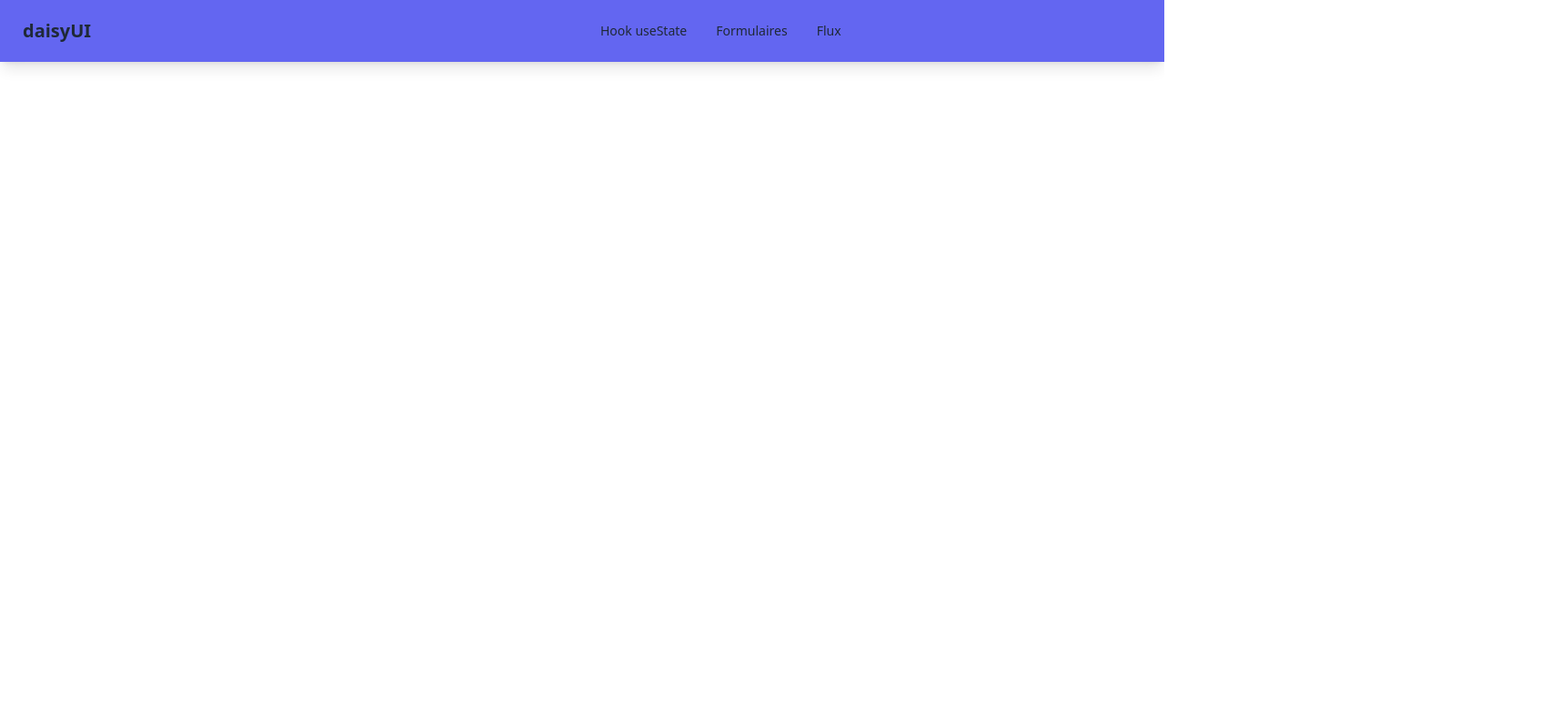
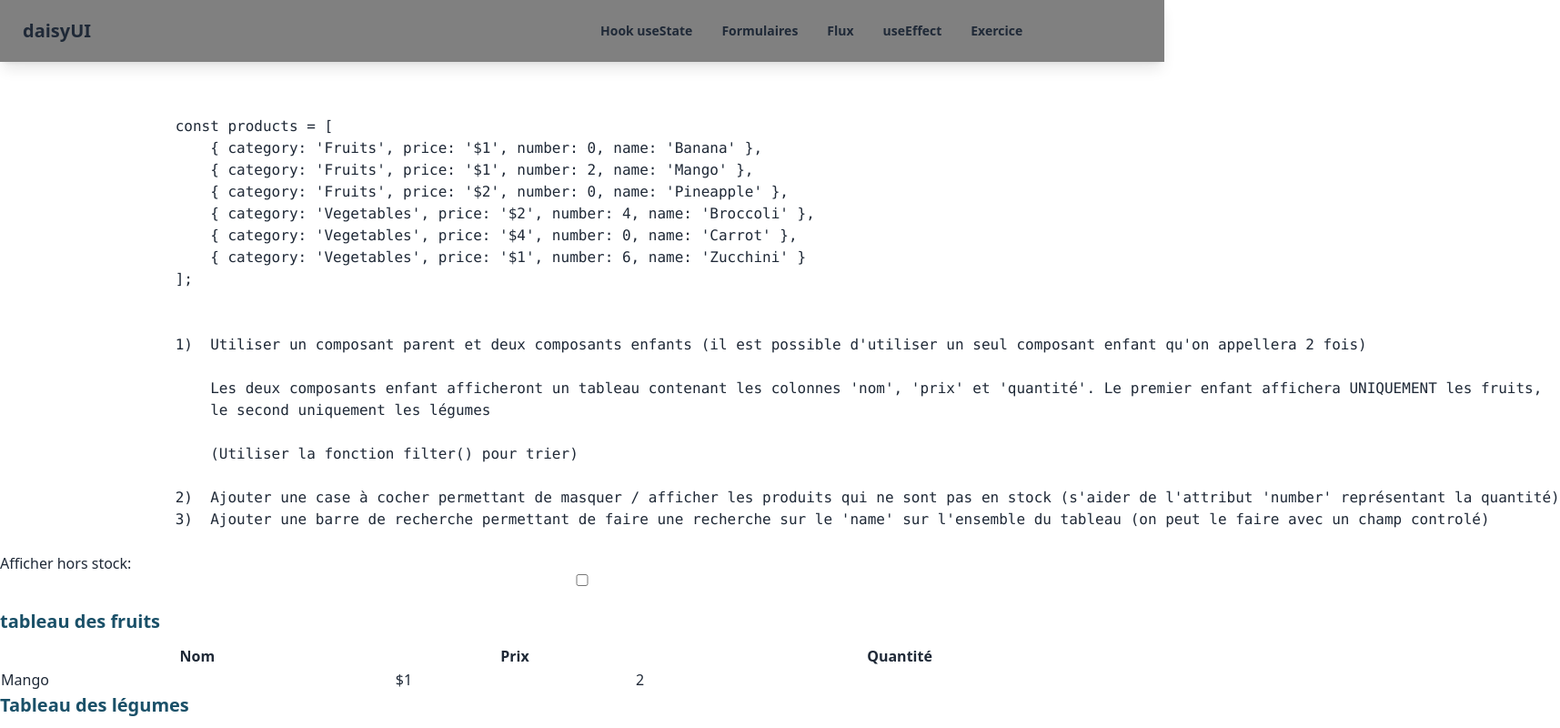
Before and after one commit to Kevin97231/20240903_ReactJs, a React (Vite) app: page /exercice in a window 1280 px wide. Shown: the top 800 px of the page at 91% size, 1715 px wide, since content can reach past the window. Built offline with nearby package versions, Linux system fonts and the light colour scheme.

Commit message:
push fin de journée 03/09/2024

```diff
--- a/src/App.css
+++ b/src/App.css
@@ -0,0 +1,76 @@
+html,
+body {
+  width: 100%;
+  display: flex;
+  flex-direction: column;
+  min-height: 100vh;
+  margin: 0;
+  padding: 0;
+}
+
+#root {
+  flex: 1;
+  display: flex;
+  flex-direction: column;
+}
+
+.app {
+  width: 100%;
+  flex: 1;
+  padding-left: 20px;
+  padding-right: 20px;
+}
+
+.navbar {
+  background-color: grey;
+  position: fixed;
+  top: 0;
+  width: 100%;
+  z-index: 100;
+}
+
+.app-container {
+  width: 100%;
+  display: flex;
+  flex-direction: column;
+  padding-top: 100px;
+  flex: 1;
+  margin: 100px 0 0;
+  align-items: flex-start;
+}
+
+h1 {
+  font-size: 35px;
+  font-weight: bold;
+  color: #1a5068;
+  margin-bottom: 50px;
+}
+
+h2 {
+  font-size: 20px;
+  font-weight: bold;
+  color: #1a5068;
+  margin-bottom: 10px;
+}
+
+button,
+input[type="button"],
+input[type="submit"] {
+  background-color: #007bff;
+  color: white;
+  border: none;
+  padding: 10px 20px;
+  text-align: center;
+  font-size: 16px;
+  border-radius: 5px;
+  cursor: pointer;
+  transition: background-color 0.3s ease;
+  width: fit-content;
+}
+
+/* Changement de couleur au survol */
+button:hover,
+input[type="button"]:hover,
+input[type="submit"]:hover {
+  background-color: #0056b3;
+}
--- a/src/App.jsx
+++ b/src/App.jsx
@@ -1,4 +1,3 @@
-/* eslint-disable react/no-unescaped-entities */
 import { BrowserRouter, Route, Routes } from "react-router-dom";
 import "./App.css";
 import JsxTheorie from "./view/JsxTheorie";
@@ -6,6 +5,8 @@ import HookUseState from "./view/HookUseState";
 import { Navbar } from "./components/Navbar";
 import { Formulaire } from "./view/Formulaire";
 import { Flux } from "./view/Flux";
+import { Exercice } from "./view/Exercice";
+import { HookUseEffect } from "./view/HookUseEffect";
 
 function App() {
   return (
@@ -17,6 +18,8 @@ function App() {
           <Route path="/hook-use-state" element={<HookUseState />} />
           <Route path="formulaire" element={<Formulaire />} />
           <Route path="flux" element={<Flux />} />
+          <Route path="exercice" element={<Exercice />} />
+          <Route path="use-effect" element={<HookUseEffect />} />
         </Routes>
       </BrowserRouter>
     </>
--- a/src/components/Navbar.jsx
+++ b/src/components/Navbar.jsx
@@ -34,6 +34,12 @@ export const Navbar = () => {
             <li>
               <Link to={"/flux"}>Flux</Link>
             </li>
+            <li>
+              <Link to={"/use-effect"}>useEffect</Link>
+            </li>
+            <li>
+              <Link to={"/exercice"}>Exercice</Link>
+            </li>
           </ul>
         </div>
         <Link className="btn btn-ghost text-xl" to={"/"}>
@@ -41,7 +47,7 @@ export const Navbar = () => {
         </Link>
       </div>
       <div className="navbar-center hidden lg:flex">
-        <ul className="menu menu-horizontal px-1">
+        <ul className="menu menu-horizontal px-1 font-bold">
           <li>
             <Link to={"/hook-use-state"}>Hook useState</Link>
           </li>
@@ -51,6 +57,12 @@ export const Navbar = () => {
           <li>
             <Link to={"/flux"}>Flux</Link>
           </li>
+          <li>
+            <Link to={"/use-effect"}>useEffect</Link>
+          </li>
+          <li>
+            <Link to={"/exercice"}>Exercice</Link>
+          </li>
         </ul>
       </div>
       {/* <div className="navbar-end">
--- /dev/null
+++ b/src/components/exercice_fruits/Consigne.jsx
@@ -0,0 +1,35 @@
+// To do : Créer la route + le bouton dans la navBar
+
+export const Consigne = () => {
+  return (
+    <>
+      <h1>Exercice</h1>
+      <pre>
+        {/* number correspond à la quantité */}
+        {`
+                    const products = [
+                        { category: 'Fruits', price: '$1', number: 0, name: 'Banana' },
+                        { category: 'Fruits', price: '$1', number: 2, name: 'Mango' },
+                        { category: 'Fruits', price: '$2', number: 0, name: 'Pineapple' },
+                        { category: 'Vegetables', price: '$2', number: 4, name: 'Broccoli' },
+                        { category: 'Vegetables', price: '$4', number: 0, name: 'Carrot' },
+                        { category: 'Vegetables', price: '$1', number: 6, name: 'Zucchini' }
+                    ];
+                `}
+      </pre>
+      <pre>
+        {`
+                    1)  Utiliser un composant parent et deux composants enfants (il est possible d'utiliser un seul composant enfant qu'on appellera 2 fois)
+
+                        Les deux composants enfant afficheront un tableau contenant les colonnes 'nom', 'prix' et 'quantité'. Le premier enfant affichera UNIQUEMENT les fruits,
+                        le second uniquement les légumes
+
+                        (Utiliser la fonction filter() pour trier)
+
+                    2)  Ajouter une case à cocher permettant de masquer / afficher les produits qui ne sont pas en stock (s'aider de l'attribut 'number' représentant la quantité)
+                    3)  Ajouter une barre de recherche permettant de faire une recherche sur le 'name' sur l'ensemble du tableau (on peut le faire avec un champ controlé)
+                `}
+      </pre>
+    </>
+  );
+};
--- /dev/null
+++ b/src/components/exercice_fruits/ListProduct.jsx
@@ -0,0 +1,37 @@
+/* eslint-disable react/prop-types */
+export const ListProduct = ({
+  products = [],
+  title = "",
+  afficherHorsStock = true,
+  userSearch = "",
+}) => {
+  return (
+    <>
+      <h2>{title}</h2>
+      <table>
+        <thead>
+          <tr>
+            <th>Nom</th>
+            <th>Prix</th>
+            <th>Quantité</th>
+          </tr>
+        </thead>
+        <tbody>
+          {products
+            .filter(
+              (product) =>
+                (afficherHorsStock ? true : product.number > 0) &&
+                product.name.toLowerCase().includes(userSearch.toLowerCase())
+            )
+            .map((product) => (
+              <tr key={product.name}>
+                <td>{product.name}</td>
+                <td>{product.price}</td>
+                <td>{product.number}</td>
+              </tr>
+            ))}
+        </tbody>
+      </table>
+    </>
+  );
+};
--- a/src/view/Exercice.jsx
+++ b/src/view/Exercice.jsx
@@ -1,35 +1,54 @@
 // To do : Créer la route + le bouton dans la navBar
 
+import { useState } from "react";
+import { Consigne } from "../components/exercice_fruits/Consigne";
+import { ListProduct } from "../components/exercice_fruits/ListProduct";
+
 export const Exercice = () => {
+  const products = [
+    { category: "Fruits", price: "$1", number: 0, name: "Banana" },
+    { category: "Fruits", price: "$1", number: 2, name: "Mango" },
+    { category: "Fruits", price: "$2", number: 0, name: "Pineapple" },
+    { category: "Vegetables", price: "$2", number: 4, name: "Broccoli" },
+    { category: "Vegetables", price: "$4", number: 0, name: "Carrot" },
+    { category: "Vegetables", price: "$1", number: 6, name: "Zucchini" },
+  ];
+
+  const fruits = products.filter((product) => product.category === "Fruits");
+  const vegetables = products.filter(
+    (product) => product.category === "Vegetables"
+  );
+
+  const [checked, setChecked] = useState(false);
+
+  const [search, setSearch] = useState("");
+
   return (
     <>
-      <h1>Exercice</h1>
-      <pre>
-        {/* number correspond à la quantité */}
-        {`
-                    const products = [
-                        { category: 'Fruits', price: '$1', number: 0, name: 'Banana' },
-                        { category: 'Fruits', price: '$1', number: 2, name: 'Mango' },
-                        { category: 'Fruits', price: '$2', number: 0, name: 'Pineapple' },
-                        { category: 'Vegetables', price: '$2', number: 4, name: 'Broccoli' },
-                        { category: 'Vegetables', price: '$4', number: 0, name: 'Carrot' },
-                        { category: 'Vegetables', price: '$1', number: 6, name: 'Zucchini' }
-                    ];
-                `}
-      </pre>
-      <pre>
-        {`
-                    1)  Utiliser un composant parent et deux composants enfants (il est possible d'utiliser un seul composant enfant qu'on appellera 2 fois)
-
-                        Les deux composants enfant afficheront un tableau contenant les colonnes 'nom', 'prix' et 'quantité'. Le premier enfant affichera UNIQUEMENT les fruits,
-                        le second uniquement les légumes
-
-                        (Utiliser la fonction filter() pour trier)
-
-                    2)  Ajouter une case à cocher permettant de masquer / afficher les produits qui ne sont pas en stock (s'aider de l'attribut 'number' représentant la quantité)
-                    3)  Ajouter une barre de recherche permettant de faire une recherche sur le 'name' sur l'ensemble du tableau (on peut le faire avec un champ controlé)
-                `}
-      </pre>
+      <Consigne />
+      <label>Afficher hors stock: </label>
+      <input
+        type="checkbox"
+        value={checked}
+        onChange={(e) => setChecked(e.target.checked)}
+      />
+      <input
+        type="text"
+        value={search}
+        onChange={(e) => setSearch(e.target.value)}
+      />
+      <ListProduct
+        products={fruits}
+        title={"tableau des fruits"}
+        afficherHorsStock={checked}
+        userSearch={search}
+      />
+      <ListProduct
+        products={vegetables}
+        title={"Tableau des légumes"}
+        afficherHorsStock={checked}
+        userSearch={search}
+      />
     </>
   );
 };
--- /dev/null
+++ b/src/view/HookUseEffect.jsx
@@ -0,0 +1,7 @@
+export const HookUseEffect = () => {
+  return (
+    <div className="pt-20">
+      <h1>use Effect</h1>
+    </div>
+  );
+};
```
